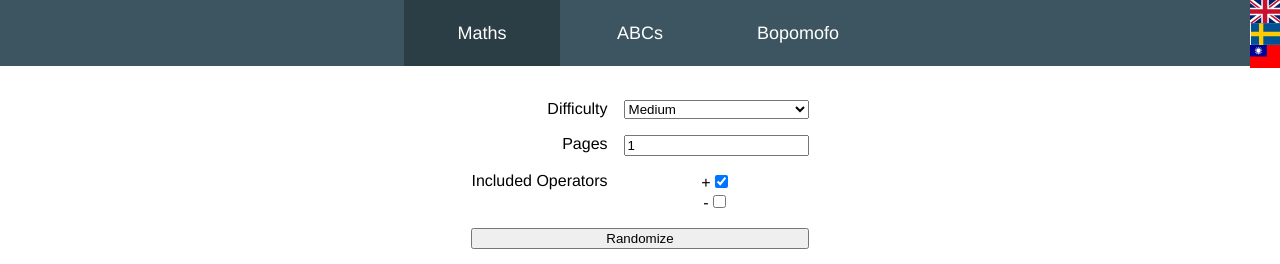
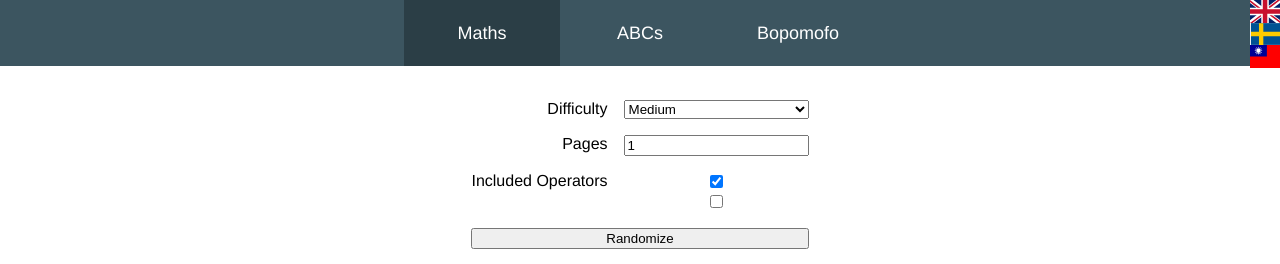
Before and after one commit to dkaksl/homework-printer, a React (Create React App) app: page / in a window 1280 px wide. Shown: the top 264 px of the page. Built offline with nearby package versions, Linux system fonts and the light colour scheme.

Commit message:
loosened prop type in checkbox component

```diff
--- a/src/components/checkbox.tsx
+++ b/src/components/checkbox.tsx
@@ -1,34 +1,33 @@
-import { Component } from "react";
-import { Operator } from "../views/main";
+import { Component } from 'react'
 
 interface Props {
-  defaultChecked: boolean;
-  name: string;
-  operator: Operator;
-  toggle: Function;
+  defaultChecked: boolean
+  name: string
+  label: string
+  toggle: Function
 }
 interface State {
-  operator: string;
+  operator: string
 }
 
 export class Checkbox extends Component<Props, State> {
   constructor(props: Props) {
-    super(props);
-    this.state = { operator: "checked" };
-    this.toggleCheckbox = this.toggleCheckbox.bind(this);
+    super(props)
+    this.state = { operator: 'checked' }
+    this.toggleCheckbox = this.toggleCheckbox.bind(this)
   }
 
   toggleCheckbox() {
-    this.setState({ operator: this.state.operator ? "" : "checked" });
-    this.props.toggle();
+    this.setState({ operator: this.state.operator ? '' : 'checked' })
+    this.props.toggle()
   }
 
   render() {
-    const id = `operator-${this.props.name}`;
+    const id = `operator-${this.props.name}`
     return (
       <div>
         <label>
-          {this.props.operator}
+          {this.props.label}
           <input
             defaultChecked={this.props.defaultChecked}
             type="checkbox"
@@ -39,6 +38,6 @@ export class Checkbox extends Component<Props, State> {
           ></input>
         </label>
       </div>
-    );
+    )
   }
 }
```
